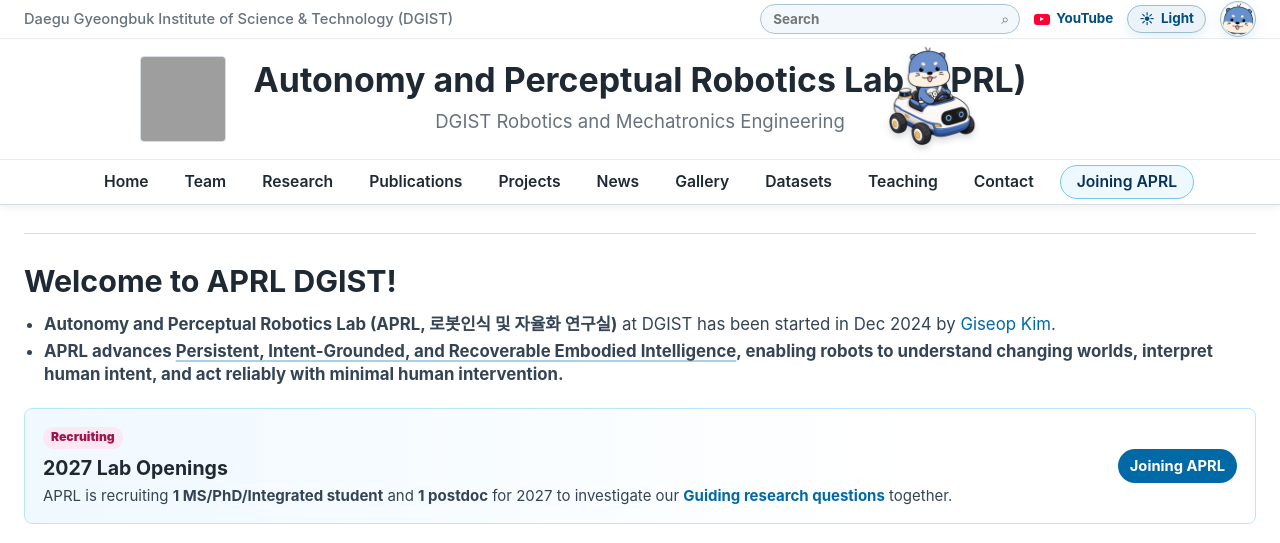
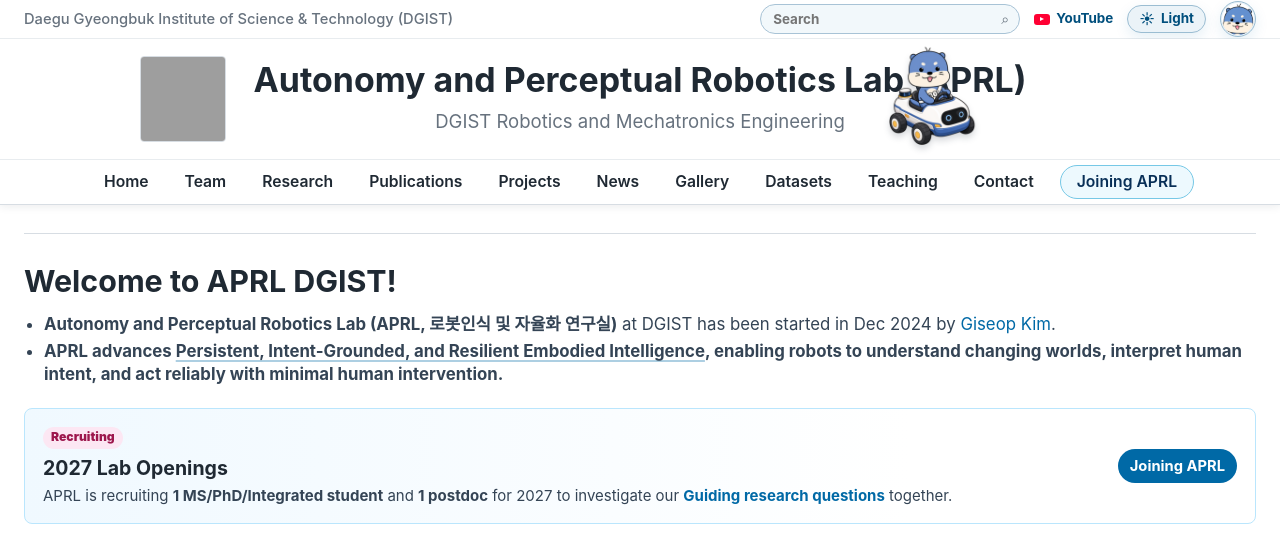
Before and after one commit to team-aprl/team-aprl.github.io, a Jekyll site: the page built from index.html, in a window 1280 px wide and 900 px high, cut to the strip 0-543 px from the top of the window. Built offline with Jekyll 4.4.1, drawn with Linux system fonts in a browser that asks for light colours; grey boxes are pictures that could not be loaded.

Commit message:
Use resilient in APRL vision statement

```diff
--- a/index.html
+++ b/index.html
@@ -12,7 +12,7 @@
           <p class="home-kicker">Welcome to APRL DGIST!</p>
           <ul class="home-hero-points">
             <li><strong>Autonomy and Perceptual Robotics Lab (APRL, &#47196;&#48391;&#51064;&#49885; &#48143; &#51088;&#50984;&#54868; &#50672;&#44396;&#49892;)</strong> at DGIST has been started in Dec 2024 by <a href="team.html">Giseop Kim</a>.</li>
-            <li><strong>APRL advances </strong><a class="home-guiding-question-link" href="research.html#guiding-research-question"><strong>Persistent, Intent-Grounded, and Recoverable Embodied Intelligence</strong></a><strong>, enabling robots to understand changing worlds, interpret human intent, and act reliably with minimal human intervention.</strong></li>
+            <li><strong>APRL advances </strong><a class="home-guiding-question-link" href="research.html#guiding-research-question"><strong>Persistent, Intent-Grounded, and Resilient Embodied Intelligence</strong></a><strong>, enabling robots to understand changing worlds, interpret human intent, and act reliably with minimal human intervention.</strong></li>
           </ul>
         </div>
       </section>
```
Also changed, not shown: Gemfile.lock.
